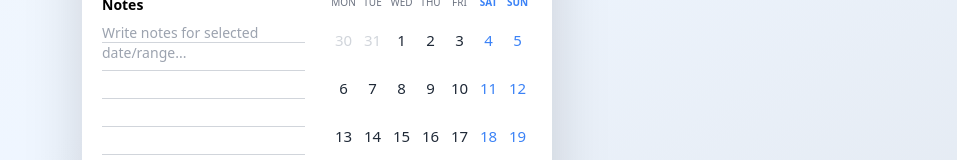
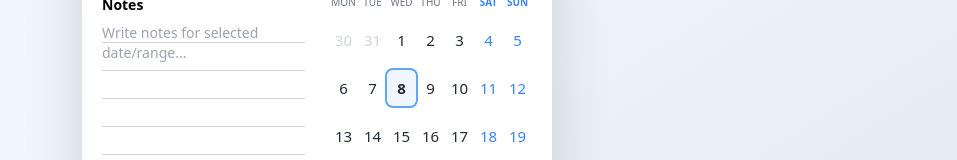
Before and after one commit to VISHAL55UIET/Calendar-app, a React (Vite) app in the folder calendar-ui/: page / in a window 1280 px wide. Shown: the part 422-582 px from the top of the page, without its empty margins (323-1280 px from the left). Built offline with nearby package versions, Linux system fonts and the light colour scheme.

Commit message:
Highlight Current Date + Animation Add

```diff
--- a/calendar-ui/src/components/calendar/CalendarGrid.jsx
+++ b/calendar-ui/src/components/calendar/CalendarGrid.jsx
@@ -8,6 +8,7 @@ import {
   isAfter,
   isBefore,
   isEqual,
+  isSameDay
 } from "date-fns";
 
 import { useState } from "react";
@@ -95,6 +96,9 @@ export default function CalendarGrid({ currentDate, range, setRange }) {
 
           const selected = isInRange(day);
 
+          // 🔥 NEW: today highlight
+          const isToday = isSameDay(day, new Date());
+
           return (
             <div
               key={i}
@@ -116,6 +120,12 @@ export default function CalendarGrid({ currentDate, range, setRange }) {
                     : "text-gray-300")
                 }
 
+                ${
+                  isToday && !selected
+                    ? "ring-2 ring-blue-400 font-semibold rounded-md bg-blue-50"
+                    : ""
+                }
+
                 hover:bg-blue-100 hover:rounded-lg hover:scale-105 hover:shadow-sm
               `}
             >
```
